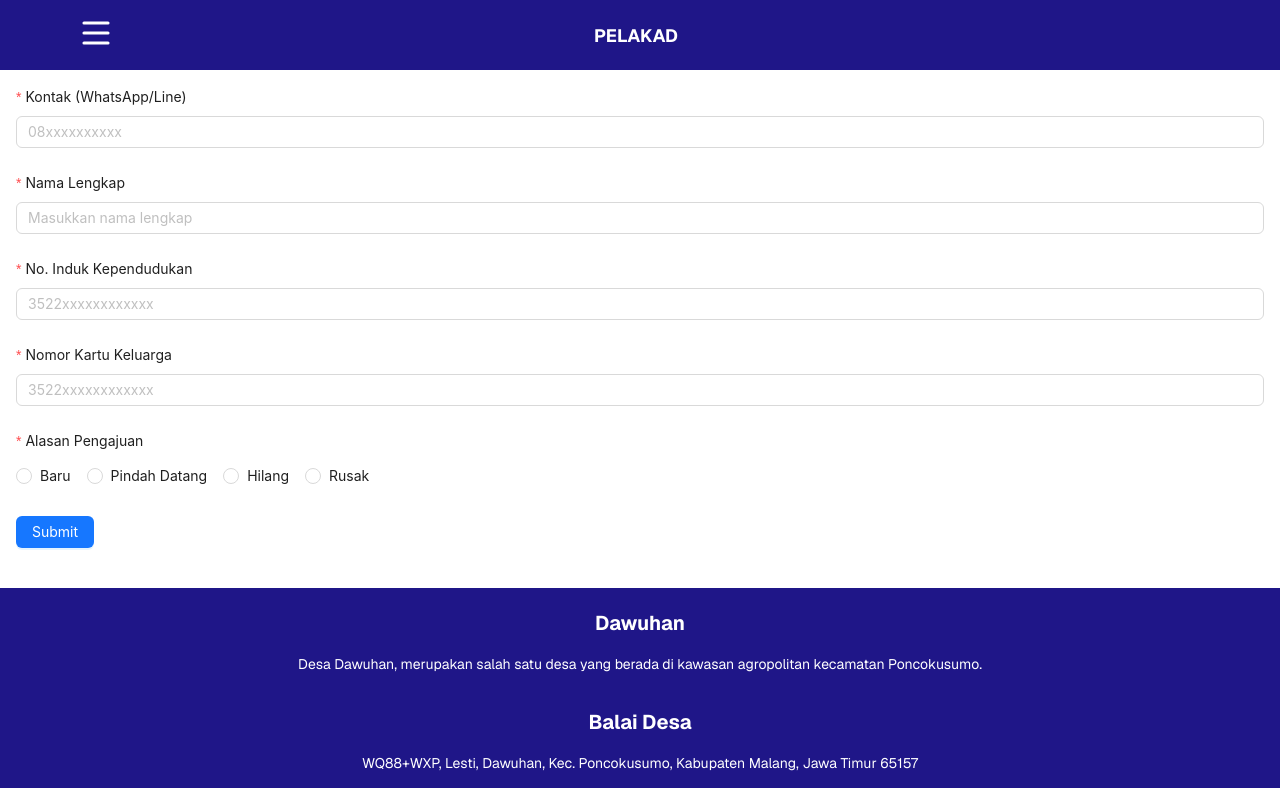
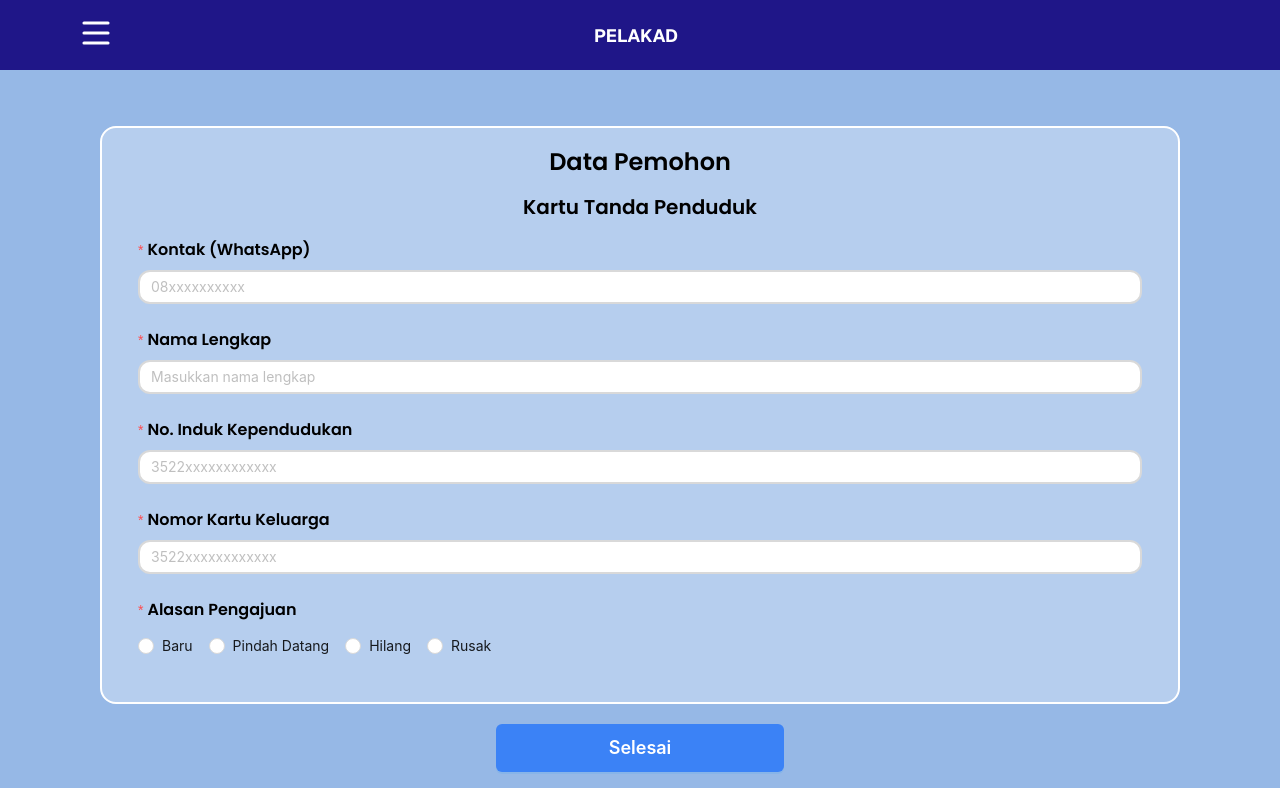
Before and after one commit to Mifaki/pelakad, a Next.js app: page /KTP in a window 1280 px wide. Shown: the top 788 px of the page. Built offline with nearby package versions, Linux system fonts and the light colour scheme.

Commit message:
feat: KTP Styling

```diff
--- a/package.json
+++ b/package.json
@@ -15,7 +15,7 @@
     "lint:fix": "next lint --fix",
     "lint:strict": "next lint '*/**/*.{js,jsx,ts,tsx}'",
     "prettier": "prettier --write */**/*.{js,jsx,json,ts,tsx,scss,css,md}",
-    "prepare": "husky install"
+    "prepare": "husky"
   },
   "dependencies": {
     "@auth/drizzle-adapter": "^1.1.0",
--- a/src/app/KTP/container/KtpContainer.tsx
+++ b/src/app/KTP/container/KtpContainer.tsx
@@ -1,24 +1,65 @@
 'use client';
 
 import React, { useState } from 'react';
-import { Form, Input, Button, Radio } from 'antd';
+import { Form, Input, Button, Radio, type RadioChangeEvent } from 'antd';
+import { Poppins } from 'next/font/google';
 
-const KtpContainer = () => {
-  const [form] = Form.useForm();
-  const [radioValue, setRadioValue] = useState('Baru');
+const poppins = Poppins({
+  weight: ['400', '500', '600', '700'],
+  subsets: ['latin'],
+});
 
-  const handleMutate = (values: any) => {
+interface CustomLabelProps {
+  children: React.ReactNode;
+}
+
+const CustomLabel: React.FC<CustomLabelProps> = ({ children }) => (
+  <span className={`${poppins.className} text-base font-semibold text-black`}>
+    {children}
+  </span>
+);
+
+type AlasanPengajuan = 'baru' | 'pindah datang' | 'hilang' | 'rusak';
+
+interface FormValues {
+  kontak: string;
+  namaLengkap: string;
+  nik: string;
+  nkk: string;
+  alasanPengajuan: AlasanPengajuan;
+}
+
+const KtpContainer: React.FC = () => {
+  const [form] = Form.useForm<FormValues>();
+  const [radioValue, setRadioValue] = useState<AlasanPengajuan>('baru');
+
+  const handleMutate = (values: FormValues) => {
     console.log('Form Values:', values);
   };
 
-  const onRadioChange = (e: any) => {
-    setRadioValue(e.target.value);
+  const onRadioChange = (e: RadioChangeEvent) => {
+    setRadioValue(e.target.value as AlasanPengajuan);
+  };
+
+  const handleSubmit = () => {
+    form.submit();
   };
 
   return (
-    <>
+    <section className="container overflow-hidden bg-pd-primary">
+      <div className="mx-5 mt-14 rounded-2xl border-2 border-white bg-[#B6CEEE] px-5 pt-4">
+        <h2
+          className={`my text-center text-heading-5 font-semibold ${poppins.className}`}
+        >
+          Data Pemohon
+        </h2>
+        <h3
+          className={`my pt-3 text-center text-heading-6 font-semibold ${poppins.className}`}
+        >
+          Kartu Tanda Penduduk
+        </h3>
         <div className="ktp-form-container">
-        <Form
+          <Form<FormValues>
             form={form}
             layout="vertical"
             onFinish={handleMutate}
@@ -26,59 +67,78 @@ const KtpContainer = () => {
           >
             <Form.Item
               name="kontak"
-            label="Kontak (WhatsApp/Line)"
+              label={<CustomLabel>Kontak (WhatsApp)</CustomLabel>}
               rules={[{ required: true, message: 'Kontak diperlukan!' }]}
             >
-            <Input placeholder="08xxxxxxxxxx" />
+              <Input
+                className="rounded-xl border-2"
+                placeholder="08xxxxxxxxxx"
+              />
             </Form.Item>
 
             <Form.Item
               name="namaLengkap"
-            label="Nama Lengkap"
+              label={<CustomLabel>Nama Lengkap</CustomLabel>}
               rules={[{ required: true, message: 'Nama Lengkap diperlukan!' }]}
             >
-            <Input placeholder="Masukkan nama lengkap" />
+              <Input
+                className="rounded-xl border-2"
+                placeholder="Masukkan nama lengkap"
+              />
             </Form.Item>
 
             <Form.Item
               name="nik"
-            label="No. Induk Kependudukan"
+              label={<CustomLabel>No. Induk Kependudukan</CustomLabel>}
               rules={[{ required: true, message: 'NIK diperlukan!' }]}
             >
-            <Input placeholder="3522xxxxxxxxxxxx" />
+              <Input
+                className="rounded-xl border-2"
+                placeholder="3522xxxxxxxxxxxx"
+              />
             </Form.Item>
 
             <Form.Item
               name="nkk"
-            label="Nomor Kartu Keluarga"
+              label={<CustomLabel>Nomor Kartu Keluarga</CustomLabel>}
               rules={[{ required: true, message: 'NKK diperlukan!' }]}
             >
-            <Input placeholder="3522xxxxxxxxxxxx" />
+              <Input
+                className="rounded-xl border-2"
+                placeholder="3522xxxxxxxxxxxx"
+              />
             </Form.Item>
 
             <Form.Item
               name="alasanPengajuan"
-            label="Alasan Pengajuan"
+              label={<CustomLabel>Alasan Pengajuan</CustomLabel>}
               rules={[
-              { required: true, message: 'Pilih salah satu alasan pengajuan!' },
+                {
+                  required: true,
+                  message: 'Pilih salah satu alasan pengajuan!',
+                },
               ]}
             >
-            <Radio.Group>
+              <Radio.Group onChange={onRadioChange} value={radioValue}>
                 <Radio value="baru">Baru</Radio>
                 <Radio value="pindah datang">Pindah Datang</Radio>
                 <Radio value="hilang">Hilang</Radio>
                 <Radio value="rusak">Rusak</Radio>
               </Radio.Group>
             </Form.Item>
-
-          <Form.Item>
-            <Button type="primary" htmlType="submit">
-              Submit
-            </Button>
-          </Form.Item>
           </Form>
         </div>
-    </>
+      </div>
+      <div className="mb-5 mt-5 flex justify-center">
+        <Button
+          className="h-12 w-72 bg-[#3B82F6] text-lg font-semibold"
+          type="primary"
+          onClick={handleSubmit}
+        >
+          Selesai
+        </Button>
+      </div>
+    </section>
   );
 };
 
--- a/src/app/container/LandingContainer.tsx
+++ b/src/app/container/LandingContainer.tsx
@@ -12,7 +12,6 @@ const LandingContainer = () => {
       <HeroSection />
       <ServiceSection />
       <FormFlowSection />
-      <KtpContainer />
       <Footer />
     </>
   );
```
Also changed, not shown: 2 other files (tests, documents, lock files or other folders). Lines whose indentation alone changed are shown as unchanged.
